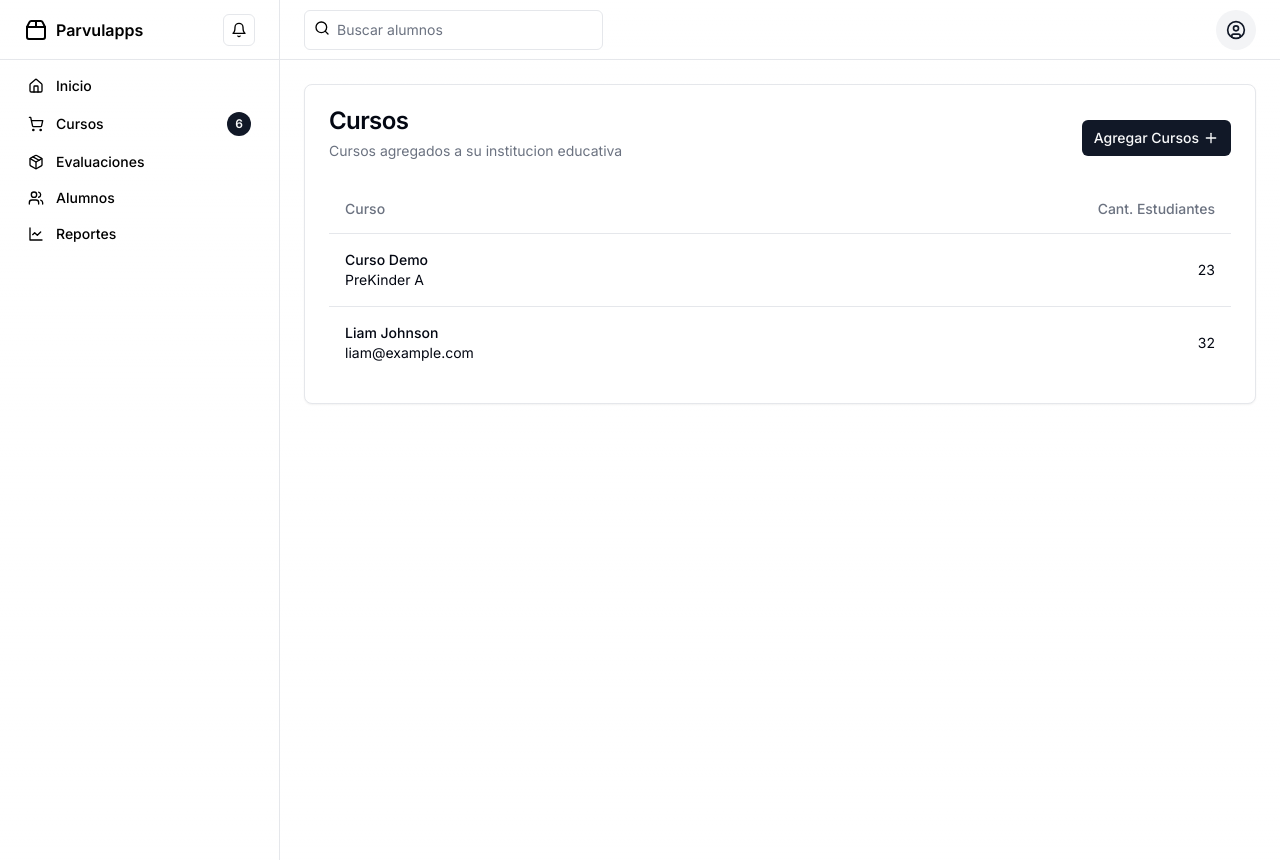
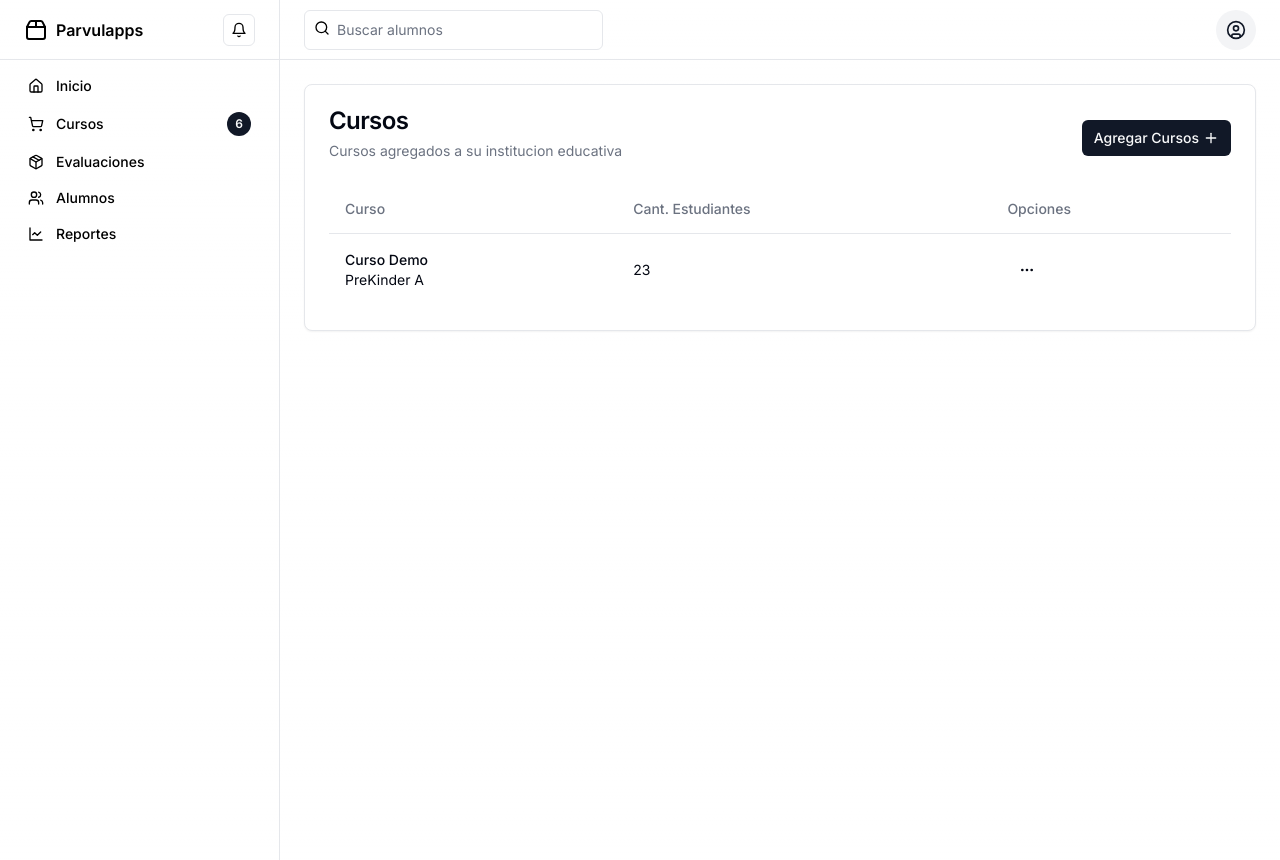
Before and after one commit to camunoz2/parvulapps2, a Next.js app: page /dashboard/cursos in a window 1280 px wide. Built offline with nearby package versions, Linux system fonts and the light colour scheme.

Commit message:
ui change

```diff
--- a/src/app/dashboard/cursos/page.tsx
+++ b/src/app/dashboard/cursos/page.tsx
@@ -1,5 +1,5 @@
 import Link from "next/link";
-import { Plus } from "lucide-react";
+import { MoreHorizontal, Plus } from "lucide-react";
 
 import { Button } from "@/components/ui/button";
 import {
@@ -17,6 +17,12 @@ import {
 	TableHeader,
 	TableRow,
 } from "@/components/ui/table";
+import {
+	DropdownMenu,
+	DropdownMenuContent,
+	DropdownMenuItem,
+	DropdownMenuTrigger,
+} from "@/components/ui/dropdown-menu";
 
 export default function Courses() {
 	return (
@@ -42,9 +48,8 @@ export default function Courses() {
 							<TableHeader>
 								<TableRow>
 									<TableHead>Curso</TableHead>
-									<TableHead className="text-right">
-										Cant. Estudiantes
-									</TableHead>
+									<TableHead>Cant. Estudiantes</TableHead>
+									<TableHead>Opciones</TableHead>
 								</TableRow>
 							</TableHeader>
 							<TableBody>
@@ -55,16 +60,25 @@ export default function Courses() {
 											PreKinder A
 										</div>
 									</TableCell>
-									<TableCell className="text-right">23</TableCell>
-								</TableRow>
-								<TableRow>
+									<TableCell>23</TableCell>
 									<TableCell>
-										<div className="font-medium">Liam Johnson</div>
-										<div className="hidden text-sm text-muted-foreground md:inline">
-											liam@example.com
-										</div>
+										<DropdownMenu>
+											<DropdownMenuTrigger asChild>
+												<Button
+													aria-haspopup="true"
+													size="icon"
+													variant="ghost"
+												>
+													<MoreHorizontal className="h-4 w-4" />
+													<span className="sr-only">Toggle menu</span>
+												</Button>
+											</DropdownMenuTrigger>
+											<DropdownMenuContent align="center">
+												<DropdownMenuItem>Editar</DropdownMenuItem>
+												<DropdownMenuItem>Eliminar</DropdownMenuItem>
+											</DropdownMenuContent>
+										</DropdownMenu>
 									</TableCell>
-									<TableCell className="text-right">32</TableCell>
 								</TableRow>
 							</TableBody>
 						</Table>
```
